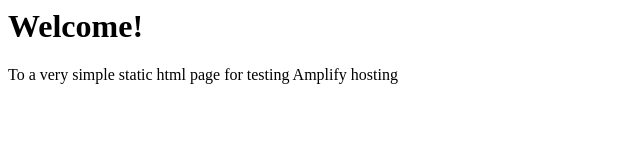
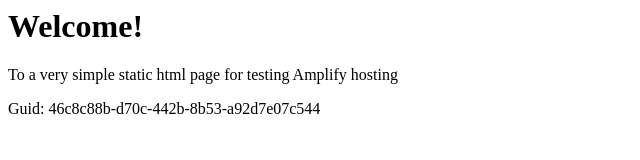
Before and after one commit to aws-aemilia-gru/Github-PR-Commit-Integration-Test-DoNotTouch-GitHubAutoBuildCanaryTest-v1-preprod-sa-east-1, a website: page src/index.html in a window 1280 px wide. Shown: the whole page, without its empty margins (0-640 px from the left). Drawn offline with Linux system fonts and the light colour scheme.

Commit message:
commit from integ tests

```diff
--- a/src/index.html
+++ b/src/index.html
@@ -1,3 +1,5 @@
+
+
 <html lang="en">
 
 <head>
@@ -10,6 +12,6 @@
 <body>
     <h1>Welcome!</h1>
     <p>To a very simple static html page for testing Amplify hosting</p>
-</body>
+    <p>Guid: 46c8c88b-d70c-442b-8b53-a92d7e07c544</p></body>
 
 </html>
```
